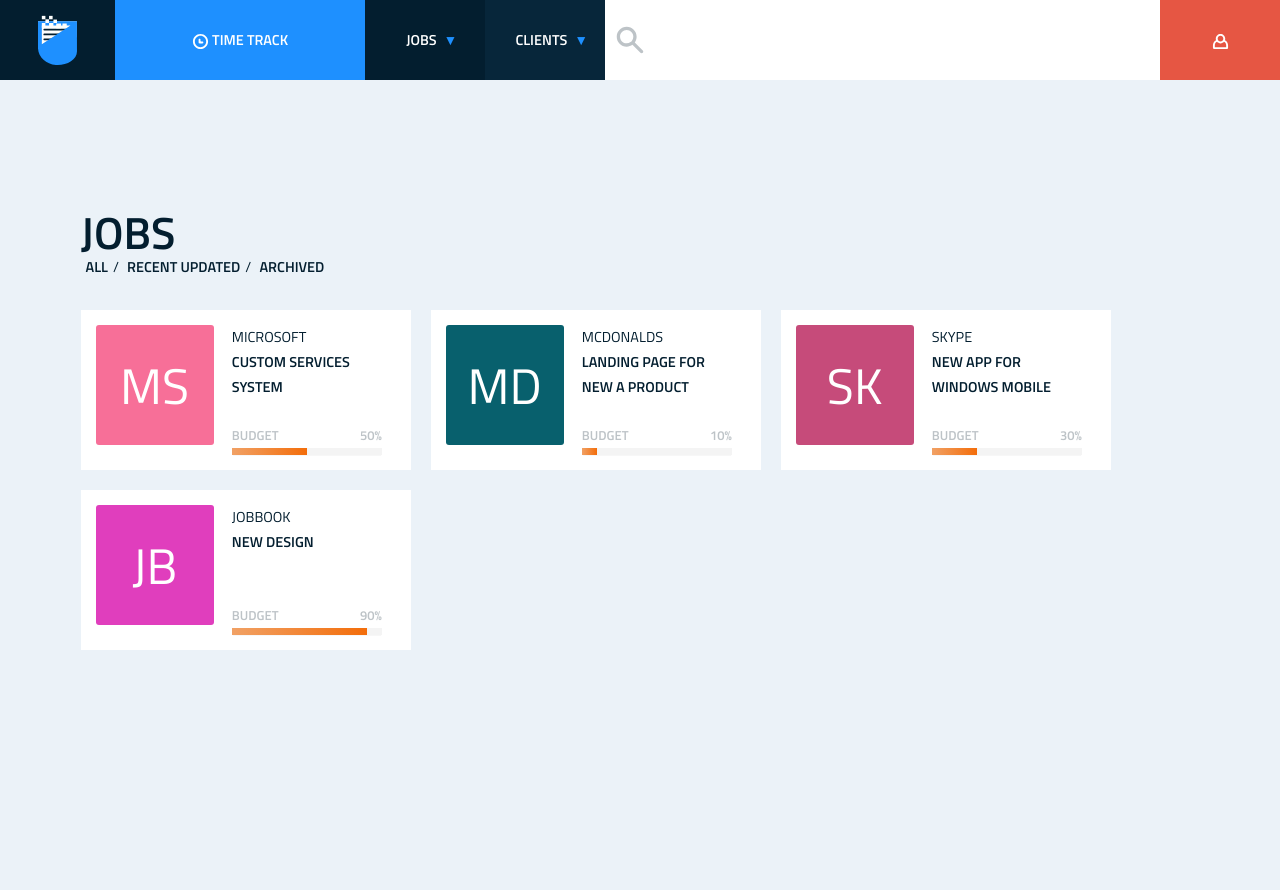
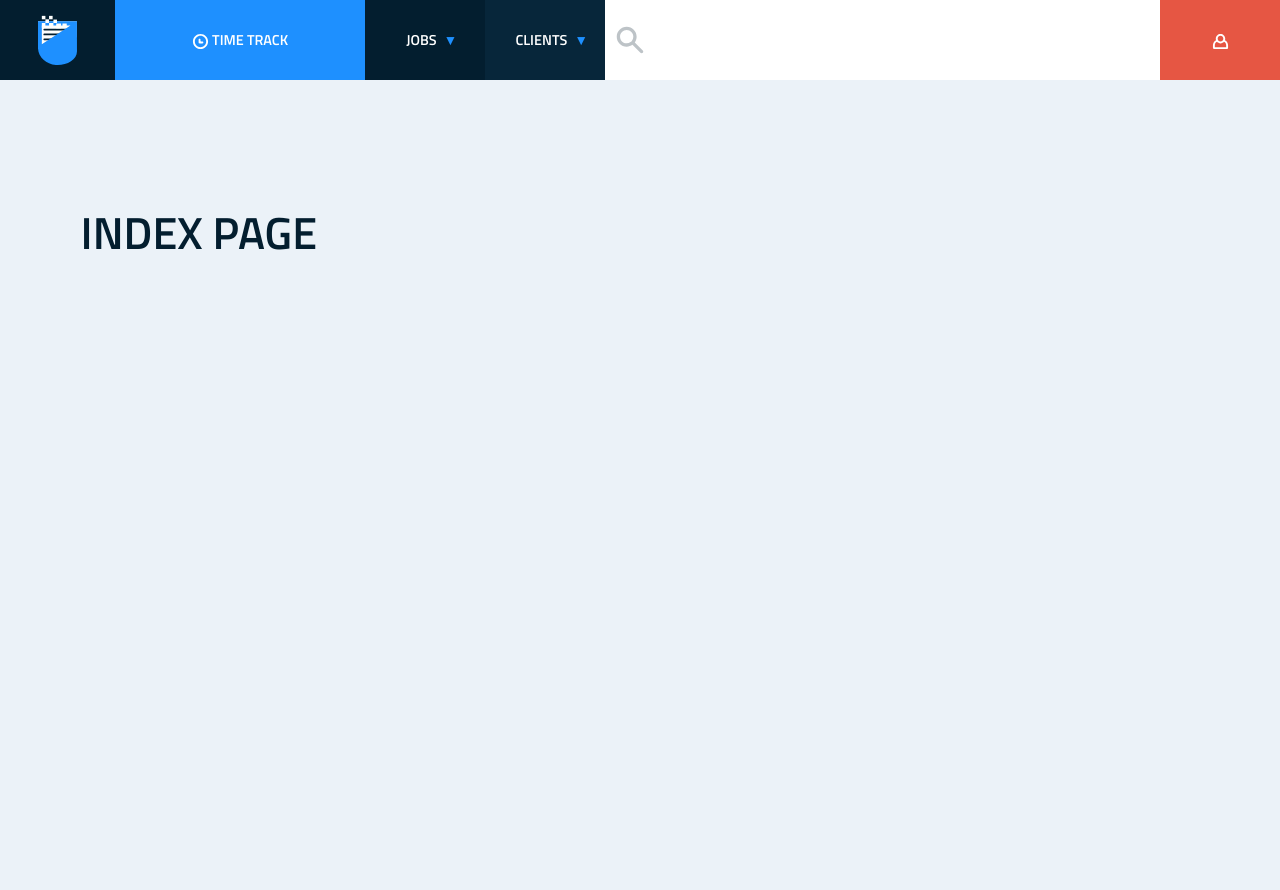
Before and after one commit to seanonmurphy/jobbook, a Django app: page / in a window 1280 px wide. Shown: the top 890 px of the page. Run offline with Django 3.2, Linux system fonts and the light colour scheme; some libraries are stand-ins or nearby versions.

Commit message:
Index Page / Jobs Page and Jobs Loop

```diff
--- a/core/templates/core/base/base.html
+++ b/core/templates/core/base/base.html
@@ -29,7 +29,7 @@
         <li class="w-sub"><a href="#">Jobs</a>
           <ul>
             <li>
-              <a href="#">
+              <a href="/jobs">
                <i class="nav-icon">
                   <img src="{% static 'img/icon-book.svg' %}">
                 </i>
--- a/core/templates/core/index.html
+++ b/core/templates/core/index.html
@@ -1,78 +1,8 @@
 {% extends 'core/base/base.html' %}
-{% block title %} Job List {% endblock %}
+{% block title %} Index Page {% endblock %}
 
 {% block content %}
 <section class="margin-t200" id="js-jobs">
-    <h2>Jobs</h2>
-    <ul class="breadcrumbs">
-        <li><a href="#" class="active">All</a></li>
-        <li><a href="#">Recent updated</a></li>
-        <li><a href="#">Archived</a></li>
-    </ul>
-    <div class="container">
-        <ul class="job-list" id="js-joblist">
-            <li>
-                <a href="/job">
-                    <div class="job-placeholder js-rand"><span>MS</span></div>
-                    <div class="job-info">
-                        <h4>MICROSOFT</h4>
-                        <h5>Custom Services SYSTEM</h5>
-                        <div class="progress">
-                            <h6>Budget <span>50%</span></h6>
-                            <div class="status  js-progress" data-progress="50">
-                                <span></span>
-                            </div>
-                        </div>
-                    </div>
-                </a>
-            </li>
-            <li>
-                <a href="/job">
-                    <div class="job-placeholder js-rand"><span>MD</span></div>
-                    <div class="job-info">
-                        <h4>McDonalds</h4>
-                        <h5>LANDING PAGE FOR NEW A PRODUCT</h5>
-                        <div class="progress">
-                            <h6>Budget <span>10%</span></h6>
-                            <div class="status js-progress" data-progress="10">
-                                <span></span>
-                            </div>
-                        </div>
-                    </div>
-                </a>
-            </li>
-            <li>
-                <a href="/job">
-                    <div class="job-placeholder js-rand"><span>SK</span></div>
-                    <div class="job-info">
-                        <h4>SKYPE</h4>
-                        <h5>new app for windows mobile</h5>
-                        <div class="progress">
-                            <h6>Budget <span>30%</span></h6>
-                            <div class="status  js-progress" data-progress="30">
-                                <span></span>
-                            </div>
-                        </div>
-                    </div>
-                </a>
-            </li>
-            <li>
-                <a href="/job">
-                    <div class="job-placeholder js-rand"><span>JB</span></div>
-                    <div class="job-info">
-                        <h4>JOBBOOK</h4>
-                        <h5>New Design</h5>
-                        <div class="progress">
-                            <h6>Budget <span>90%</span></h6>
-                            <div class="status js-progress" data-progress="90">
-                                <span></span>
-                            </div>
-                        </div>
-                    </div>
-                </a>
-            </li>
-        </ul>
-    </div>
+    <h2>Index Page</h2>
 </section>
-
 {% endblock %}
```
Also changed, not shown: core/templates/core/jobs.html (+34 -0 lines), core/migrations/0002_job_hourly_rate.py (added).
